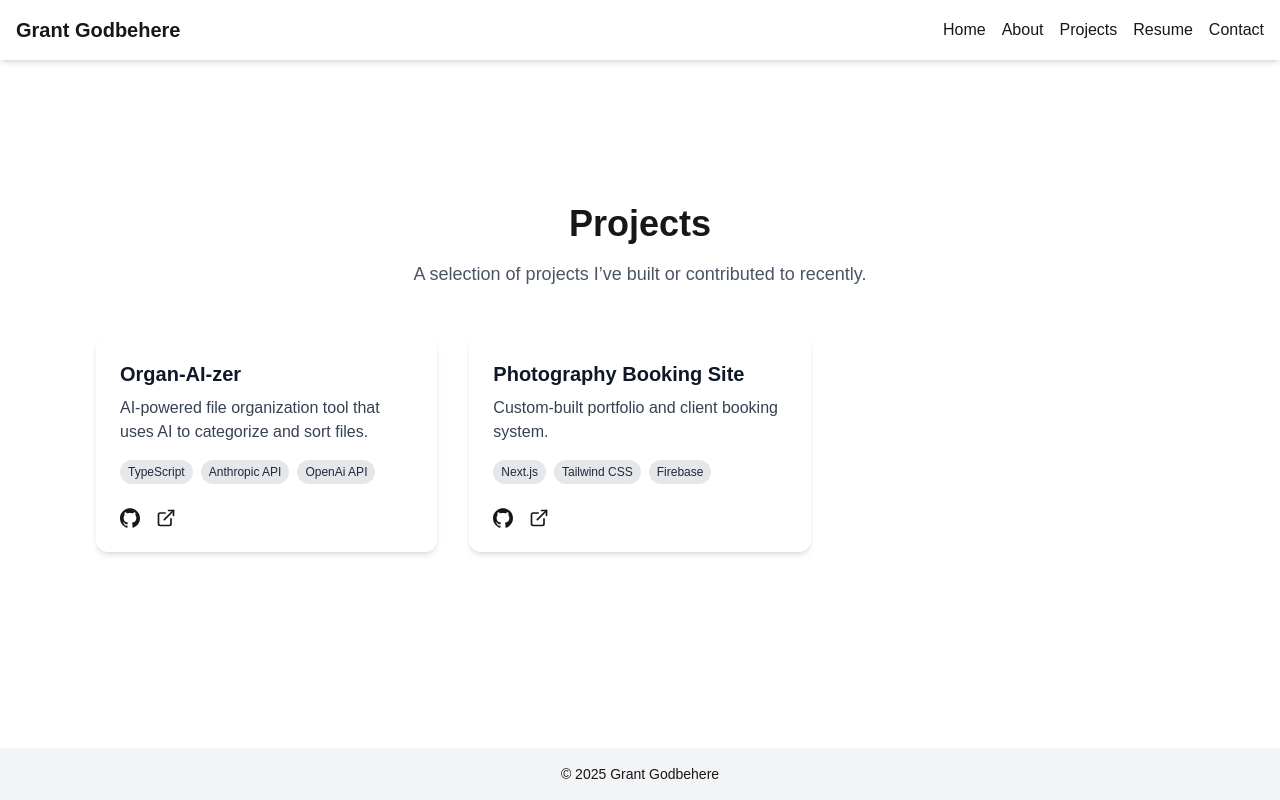
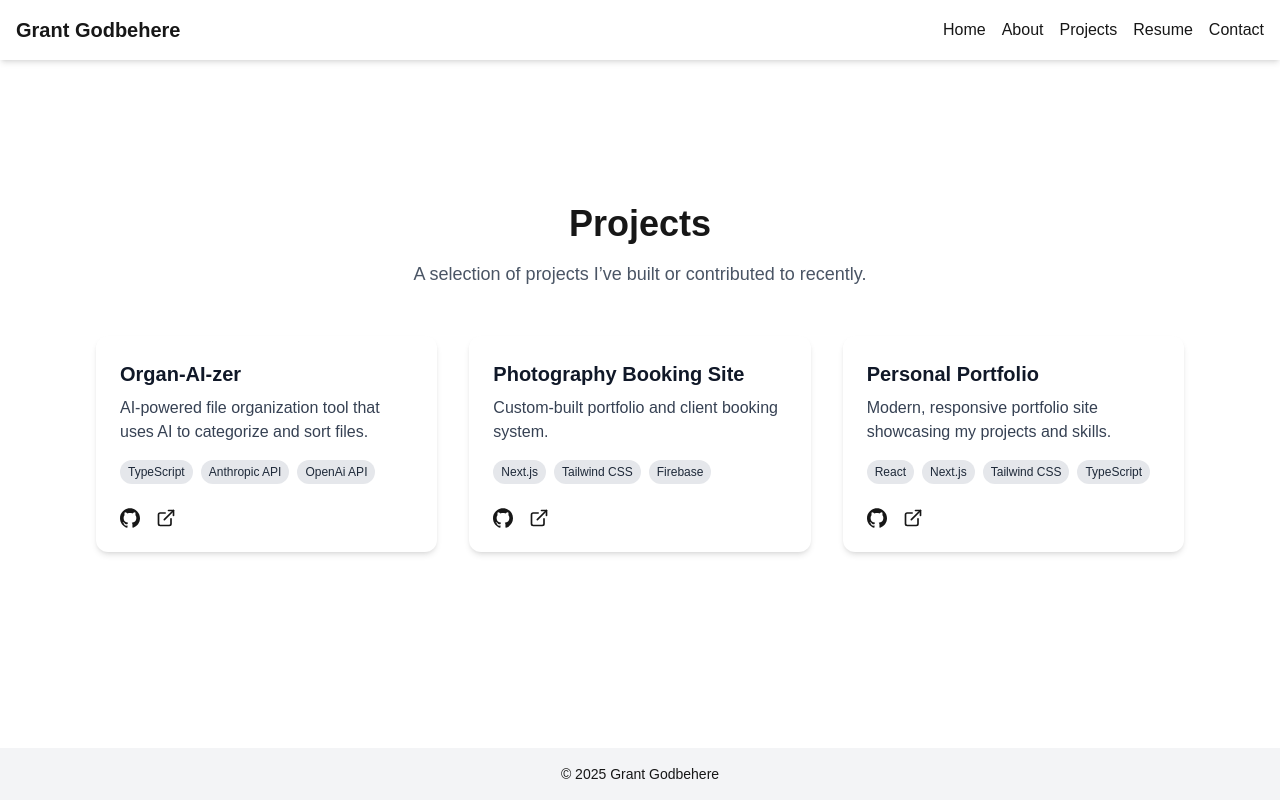
Before and after one commit to godbehere/professional-portfolio, a Next.js app: page /projects in a window 1280 px wide. Built offline with nearby package versions, Linux system fonts and the light colour scheme.

Commit message:
Updated projects

```diff
--- a/src/components/ProjectCards.tsx
+++ b/src/components/ProjectCards.tsx
@@ -17,6 +17,13 @@ const projects = [
         github: "https://github.com/godbehere/photo-portfolio",
         demo: "https://photography.lostlight.ca",
         tech: ["Next.js", "Tailwind CSS", "Firebase"],
+    },
+    {
+        title: "Personal Portfolio",
+        description: "Modern, responsive portfolio site showcasing my projects and skills.",
+        github: "https://github.com/godbehere/portfolio-site",
+        demo: "https://lostlight.ca",
+        tech: ["React", "Next.js", "Tailwind CSS", "TypeScript"],
     },
 ];
 
```
Lines whose indentation alone changed are shown as unchanged.
